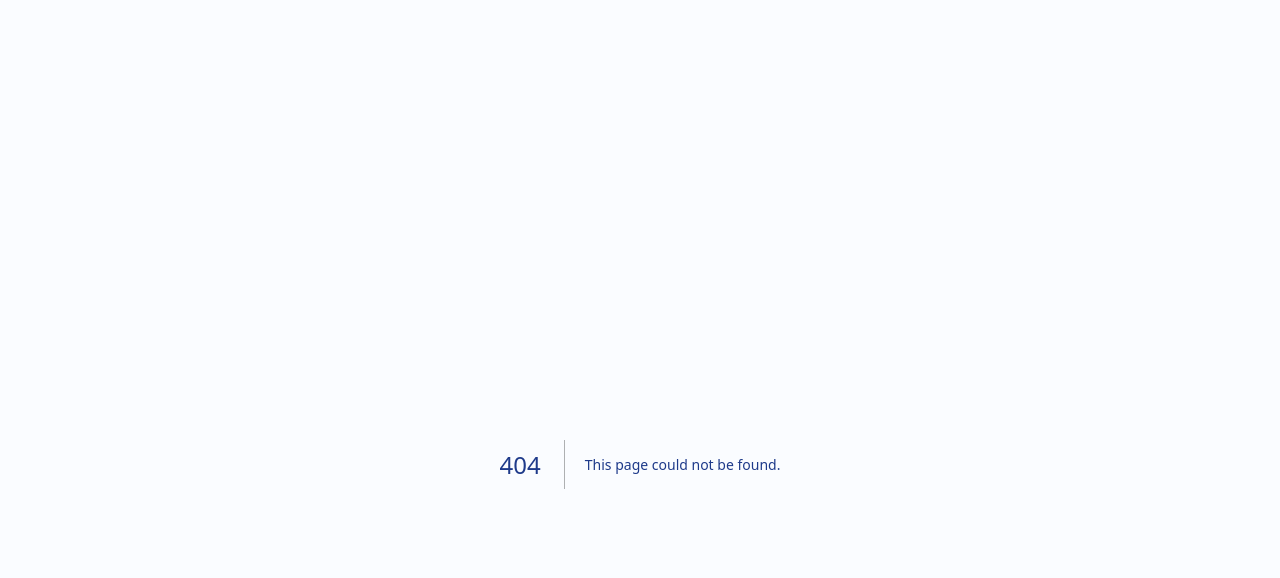
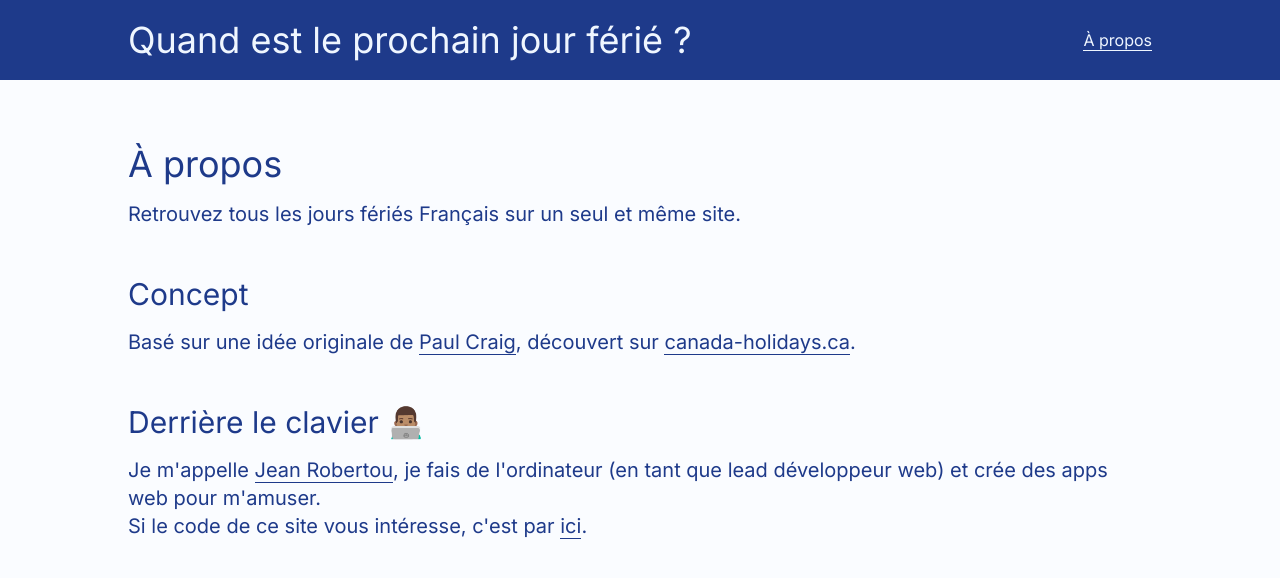
Before and after one commit to jean1591/quand-est-le-prochain-jour-ferie, a Next.js app: page /a-propos in a window 1280 px wide. Before the commit this address had no page. Shown: the top 578 px of the page. Built offline with nearby package versions, Linux system fonts and the light colour scheme.

Commit message:
add navbar, delete useless text, create about page

```diff
--- /dev/null
+++ b/src/app/a-propos/page.tsx
@@ -0,0 +1,59 @@
+import Link from "next/link";
+
+export default function About() {
+  return (
+    <div className="mt-16">
+      <h1 className="text-xl sm:text-4xl font-normal ">À propos</h1>
+
+      <p className="mt-4 text-xl">
+        Retrouvez tous les jours fériés Français sur un seul et même site.
+      </p>
+
+      <p className="mt-12 text-3xl">Concept</p>
+      <p className="mt-4 text-xl">
+        Basé sur une idée originale de{" "}
+        <Link
+          target="_blank"
+          className="border-b border-blue-900"
+          href="https://pcraig.ca/"
+        >
+          Paul Craig
+        </Link>
+        , découvert sur{" "}
+        <Link
+          target="_blank"
+          className="border-b border-blue-900"
+          href="https://canada-holidays.ca/"
+        >
+          canada-holidays.ca
+        </Link>
+        .
+      </p>
+
+      <p className="mt-12 text-3xl">Derrière le clavier 👨🏽‍💻</p>
+      <p className="mt-4 text-xl">
+        Je m'appelle{" "}
+        <Link
+          target="_blank"
+          className="border-b border-blue-900"
+          href="https://jeanrobertou.com/"
+        >
+          Jean Robertou
+        </Link>
+        , je fais de l'ordinateur (en tant que lead développeur web) et crée des apps web
+        pour m'amuser.
+      </p>
+
+      <p className="text-xl">
+        Si le code de ce site vous intéresse, c'est par{" "}
+        <Link
+          target="_blank"
+          className="border-b border-blue-900"
+          href="https://github.com/jean1591/quand-est-le-prochain-jour-ferie/"
+        >
+          ici
+        </Link>.
+      </p>
+    </div>
+  );
+}
--- /dev/null
+++ b/src/app/component/navBar.tsx
@@ -0,0 +1,25 @@
+import Link from "next/link";
+
+export const NavBar = () => {
+  return (
+    <div className="h-20 bg-blue-900">
+      <div className="h-full px-4 sm:px-0 mx-auto max-w-5xl flex items-center justify-center sm:justify-between">
+        <Link
+          href="/"
+          className="text-xl sm:text-4xl font-normal text-blue-50"
+        >
+            Quand est le prochain jour férié ?
+        </Link>
+
+        <div className="hidden sm:block">
+          <Link
+            href="/a-propos"
+            className="text-blue-50 border-b border-blue-50"
+          >
+            À propos
+          </Link>
+        </div>
+      </div>
+    </div>
+  );
+};
--- a/src/app/component/nextBankHoliday.tsx
+++ b/src/app/component/nextBankHoliday.tsx
@@ -11,23 +11,20 @@ export const NextBankHoliday = ({
 
   return (
     <div className="w-full border-l-2 border-r-2 border-l-blue-900 border-r-blue-700 rounded-2xl bg-cover bg-center shadow-xl">
-      <div className="border-t-2 border-blue-700 rounded-t-2xl bg-gradient-to-r from-blue-900 to-blue-700 p-4"> {/* bg-gradient-to-r from-blue-800 to-blue-700 */}
+      <div className="border-t-2 border-blue-700 rounded-t-2xl bg-gradient-to-r from-blue-900 to-blue-700 p-4">
         <p className="uppercase text-xl font-medium text-blue-50 text-center">{`Dans ${differenceInDays(
           nextBankHoliday.date,
           new Date()
         )} jours`}</p>
       </div>
 
-      <div className="px-4 mt-16">
-        <p className="text-lg">Prochain jour férié</p>
-        <div className="mt-4 flex items-end justify-start">
+      <div className="px-4 mt-16 flex items-end justify-start">
         <p className="text-8xl font-medium border-b-4 border-blue-900">
           {new Date(nextBankHoliday.date).getDate()}
         </p>
         <p className="text-5xl font-medium border-b-4 border-blue-900">
           {getMonthFromDate(new Date(nextBankHoliday.date))}
         </p>
-        </div>
       </div>
 
       <div className="px-4 mt-4">
@@ -36,9 +33,7 @@ export const NextBankHoliday = ({
         </p>
       </div>
 
-      <div
-        className="from-blue-900 to-blue-700 text-blue-50 mt-16 rounded-b-2xl bg-gradient-to-r py-2"
-      >
+      <div className="from-blue-900 to-blue-700 text-blue-50 mt-16 rounded-b-2xl bg-gradient-to-r py-2">
         <p className="p-4 uppercase text-xl font-medium text-center">{`${
           happensDuringAWeekend ? "Pendant" : "En dehors d'"
         } un week-end`}</p>
--- a/src/app/layout.tsx
+++ b/src/app/layout.tsx
@@ -2,6 +2,7 @@ import "./globals.css";
 
 import { Inter } from "next/font/google";
 import { classNames } from "@/utils";
+import { NavBar } from "./component/navBar";
 
 const inter = Inter({ subsets: ["latin"] });
 export default function RootLayout({
@@ -14,6 +15,7 @@ export default function RootLayout({
       <body
         className={classNames(inter.className, "bg-blue-50/25 text-blue-900")}
       >
+        <NavBar/>
         <div className="my-16 px-4 sm:px-0 mx-auto max-w-5xl">{children}</div>
       </body>
     </html>
--- a/src/app/page.tsx
+++ b/src/app/page.tsx
@@ -20,7 +20,7 @@ export default function Home() {
   }
 
   return (
-    <div>
+    <div className="mt-16">
       <div className="grid grid-cols-1 sm:grid-cols-2 gap-12">
         <div>
           <NextBankHoliday nextBankHoliday={nextBankHoliday} />
@@ -28,8 +28,6 @@ export default function Home() {
 
         {/* DETAILS */}
         <div>
-          <h2 className="text-3xl font-medium">Jours fériés Français 2024</h2>
-          <div className="mt-8">
           {bankHolidays["2024"].map(({ date, description }) => (
             <div
               key={date.toString()}
@@ -53,7 +51,6 @@ export default function Home() {
         </div>
       </div>
     </div>
-    </div>
   );
 }
 
```
Lines whose indentation alone changed are shown as unchanged.
